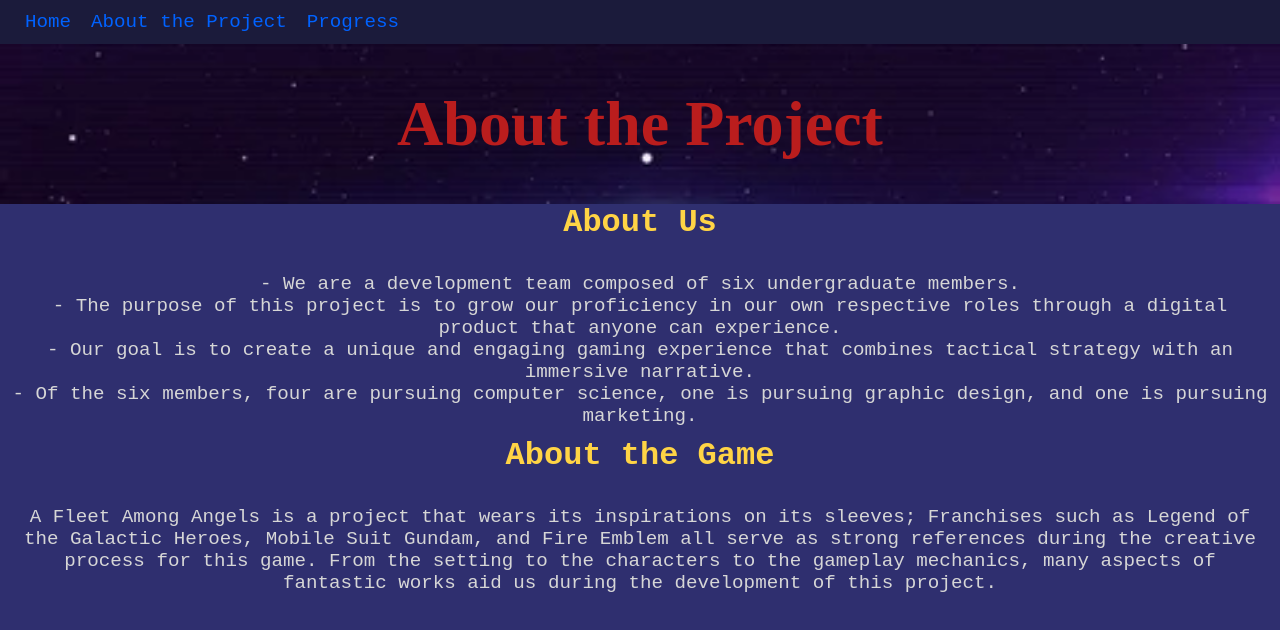
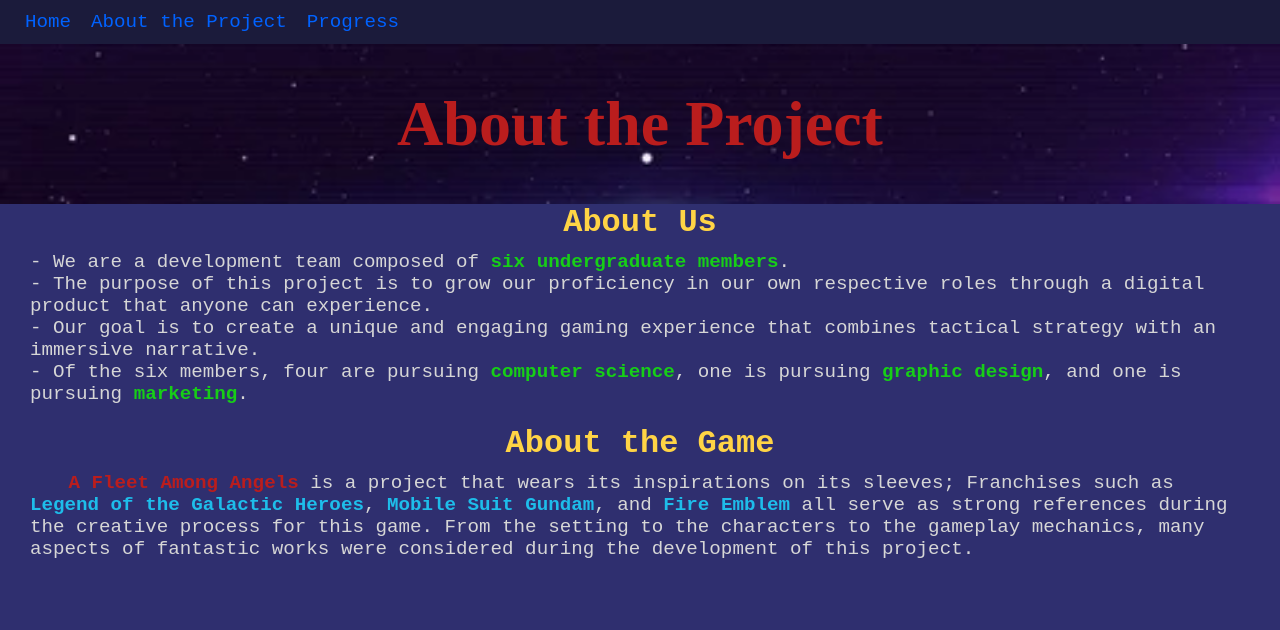
Before and after one commit to polanco04/AFAA-Website, a React (Vite) app in the folder webPage/afaa-webpage/: page /AboutTheProject in a window 1280 px wide. Shown: the top 630 px of the page. Built offline with nearby package versions, Linux system fonts and the light colour scheme; a web font is replaced by a local one.

Commit message:
Update About the Project

```diff
--- a/webPage/afaa-webpage/src/css/AboutTheProject.css
+++ b/webPage/afaa-webpage/src/css/AboutTheProject.css
@@ -1,34 +1,55 @@
-#TitleBox2
-{
+.TitleBox2 {
     font-size: 2em;
     display:flex;
     align-content: center;
     justify-content: center;
-    margin:0;
+    margin-bottom: 0px;
     background-image: url('../assets/Retro.jpg');
     background-repeat: no-repeat;
     background-position: center;
     background-size: cover;
 }
 
-#projectTitle{
+.projectTitle {
     color:rgb(186, 29, 29);
     font-family: 'Inria Serif', serif;
     text-align: center;
 }
 
-#projectHeadline {
+.projectHeadline {
     color: #FFD445;
     font-family: 'Kode Mono', monospace;
     font-size: 2em;
     text-align: center;
     margin: 0px;
+    margin-bottom: 10px;
 }
 
-#AboutTheProjectBody {
+.AboutTheProjectBody {
     color: rgb(214, 214, 214);
     font-family: 'Kode Mono', monospace;
     font-size: 1.2em;
-    text-align: center;
-    margin: 10px;
+    text-align: left;
+    margin: 30px;
+    margin-top: 0px;
+    margin-bottom: 20px;
 }
+
+.AboutTheProjectBody.indented {
+    text-indent: 2em;
+}
+
+.highlightRed {
+    color:rgb(186, 29, 29);
+    font-weight: bold;
+}
+
+.highlightBlue {
+    color: #1ebdea;
+    font-weight: bold;
+}
+
+.highlightGreen {
+    color: #17ce17;
+    font-weight: bold;
+}
--- a/webPage/afaa-webpage/src/pages/AboutTheProject.jsx
+++ b/webPage/afaa-webpage/src/pages/AboutTheProject.jsx
@@ -3,19 +3,19 @@ import "../css/AboutTheProject.css"
 function AboutTheProject(){
     return (
 
-        <><div id="TitleBox2">
-            <h1 id="projectTitle">About the Project</h1>
+        <><div className="TitleBox2">
+            <h1 className="projectTitle">About the Project</h1>
         </div><div>
-                <h1 id ="projectHeadline">About Us</h1>
-                <p id="AboutTheProjectBody">
-                <br/>- We are a development team composed of six undergraduate members.
+                <h1 className ="projectHeadline">About Us</h1>
+                <p className="AboutTheProjectBody">
+                - We are a development team composed of <span className="highlightGreen">six undergraduate members</span>.
                 <br/>- The purpose of this project is to grow our proficiency in our own respective roles through a digital product that anyone can experience.
                 <br/>- Our goal is to create a unique and engaging gaming experience that combines tactical strategy with an immersive narrative.
-                <br/>- Of the six members, four are pursuing computer science, one is pursuing graphic design, and one is pursuing marketing.
+                <br/>- Of the six members, four are pursuing <span className="highlightGreen">computer science</span>, one is pursuing <span className="highlightGreen">graphic design</span>, and one is pursuing <span className="highlightGreen">marketing</span>.
                 </p>
-                <h1 id="projectHeadline">About the Game</h1>
-                <p id="AboutTheProjectBody">
-                <br/>A Fleet Among Angels is a project that wears its inspirations on its sleeves; Franchises such as Legend of the Galactic Heroes, Mobile Suit Gundam, and Fire Emblem all serve as strong references during the creative process for this game. From the setting to the characters to the gameplay mechanics, many aspects of fantastic works aid us during the development of this project.
+                <h1 className="projectHeadline">About the Game</h1>
+                <p className="AboutTheProjectBody indented">
+                <span className="highlightRed">A Fleet Among Angels</span> is a project that wears its inspirations on its sleeves; Franchises such as <span className="highlightBlue">Legend of the Galactic Heroes</span>, <span className="highlightBlue">Mobile Suit Gundam</span>, and <span className="highlightBlue">Fire Emblem</span> all serve as strong references during the creative process for this game. From the setting to the characters to the gameplay mechanics, many aspects of fantastic works were considered during the development of this project.
                 </p>
             </div></>
     );
```
